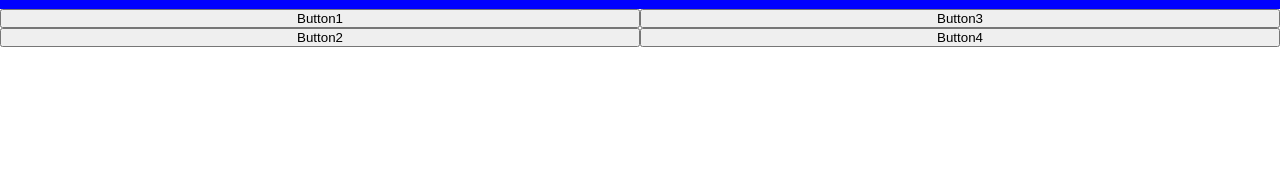
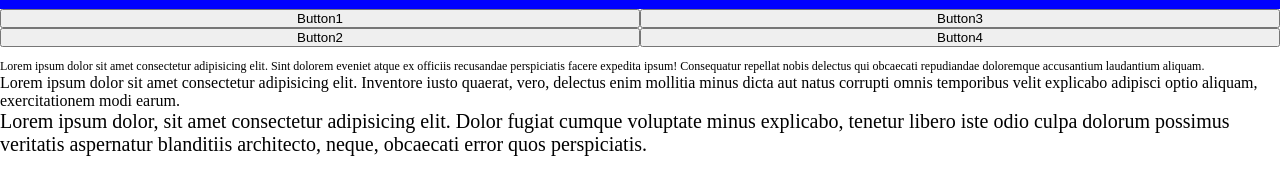
Before and after one commit to BK-0001/sass-demo, a website: page src/index.html in a window 1280 px wide. Shown: the part 57-252 px from the top of the page. Drawn offline with Linux system fonts and the light colour scheme.

Commit message:
modularize with use

```diff
--- a/src/index.html
+++ b/src/index.html
@@ -34,6 +34,27 @@
         <button>Button3</button>
         <button>Button4</button>
       </div>
+
+      <div>
+        <p class="font--sm">
+          Lorem ipsum dolor sit amet consectetur adipisicing elit. Sint dolorem
+          eveniet atque ex officiis recusandae perspiciatis facere expedita
+          ipsum! Consequatur repellat nobis delectus qui obcaecati repudiandae
+          doloremque accusantium laudantium aliquam.
+        </p>
+        <p class="font--md">
+          Lorem ipsum dolor sit amet consectetur adipisicing elit. Inventore
+          iusto quaerat, vero, delectus enim mollitia minus dicta aut natus
+          corrupti omnis temporibus velit explicabo adipisci optio aliquam,
+          exercitationem modi earum.
+        </p>
+        <p class="font--lg">
+          Lorem ipsum dolor, sit amet consectetur adipisicing elit. Dolor fugiat
+          cumque voluptate minus explicabo, tenetur libero iste odio culpa
+          dolorum possimus veritatis aspernatur blanditiis architecto, neque,
+          obcaecati error quos perspiciatis.
+        </p>
+      </div>
     </main>
   </body>
 </html>
--- /dev/null
+++ b/src/sass/base/_variables.scss
@@ -0,0 +1,3 @@
+$font-lg: 20px;
+$font-md: 16px;
+$font-sm: 12px;
--- /dev/null
+++ b/src/sass/components/_avatar.scss
@@ -0,0 +1,7 @@
+.avatar {
+  width: 40px;
+  height: 40px;
+  border-radius: 50%;
+  overflow: hidden;
+  border: 2px solid white;
+}
--- a/src/sass/main.scss
+++ b/src/sass/main.scss
@@ -1,3 +1,21 @@
+@use "components/avatar";
+@use "base/variables";
+
+.font {
+  // .font--sm
+  &--sm {
+    font-size: variables.$font-sm;
+  }
+  // .font-md
+  &--md {
+    font-size: variables.$font-md;
+  }
+  // .font-lg
+  &--lg {
+    font-size: variables.$font-lg;
+  }
+}
+
 * {
   margin: 0;
   padding: 0;
@@ -44,14 +62,6 @@ img {
   }
 }
 
-.avatar {
-  width: 40px;
-  height: 40px;
-  border-radius: 50%;
-  overflow: hidden;
-  border: 2px solid white;
-}
-
 .actions {
   display: flex;
   height: 50px;
```
Also changed, not shown: src/css/main.css, 1 other file.
